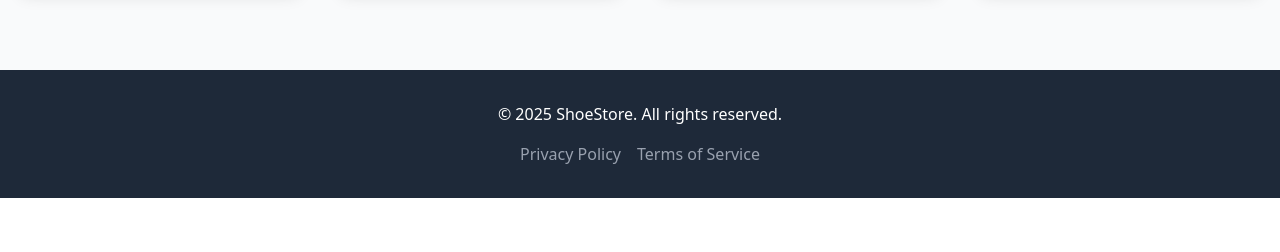
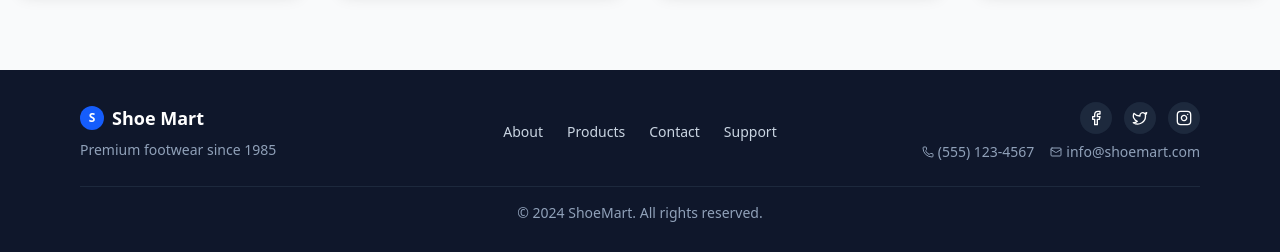
Before and after one commit to Dhana0313/Shoes-website, a React (Vite) app in the folder shoe-site/: page / in a window 1280 px wide. Shown: the part 1125-1377 px from the top of the page. Before the commit the page ends 1323 px from the top, so only its background shows below. Built offline with nearby package versions, Linux system fonts and the light colour scheme.

Commit message:
Footer page

```diff
--- a/shoe-site/src/components/Footer/Footer.jsx
+++ b/shoe-site/src/components/Footer/Footer.jsx
@@ -1,16 +1,82 @@
 import React from 'react'
 
-function Footer() {
+import { Facebook, Twitter, Instagram, Mail, Phone } from "lucide-react"
+
+const Footer = () => {
   return (
-    <footer className="bg-gray-800 text-white py-8 px-6 sm:px-8 lg:px-12 ">
-        <div className="container mx-auto text-center">
-          <p>&copy; {new Date().getFullYear()} ShoeStore. All rights reserved.</p>
-          <div className="flex justify-center space-x-4 mt-4">
-            <a href="#" className="text-gray-400 hover:text-white transition duration-300">Privacy Policy</a>
-            <a href="#" className="text-gray-400 hover:text-white transition duration-300">Terms of Service</a>
+    <footer className="bg-slate-900 text-white py-8">
+      <div className="container mx-auto px-4 max-w-6xl">
+        <div className="grid grid-cols-1 md:grid-cols-3 gap-6 items-center">
+          {/* Company Info */}
+          <div className="text-center md:text-left">
+            <div className="flex items-center justify-center md:justify-start space-x-2 mb-2">
+              <div className="w-6 h-6 bg-blue-600 rounded-full flex items-center justify-center">
+                <span className="text-white font-bold text-xs">S</span>
+              </div>
+              <h3 className="text-lg font-bold">Shoe Mart</h3>
+            </div>
+            <p className="text-slate-400 text-sm">Premium footwear since 1985</p>
+          </div>
+
+          {/* Quick Links */}
+          <div className="text-center">
+            <div className="flex flex-wrap justify-center space-x-6 text-sm">
+              <a href="#" className="text-slate-300 hover:text-white transition-colors">
+                About
+              </a>
+              <a href="#" className="text-slate-300 hover:text-white transition-colors">
+                Products
+              </a>
+              <a href="#" className="text-slate-300 hover:text-white transition-colors">
+                Contact
+              </a>
+              <a href="#" className="text-slate-300 hover:text-white transition-colors">
+                Support
+              </a>
+            </div>
+          </div>
+
+          {/* Social & Contact */}
+          <div className="text-center md:text-right">
+            <div className="flex justify-center md:justify-end space-x-3 mb-2">
+              <a
+                href="#"
+                className="w-8 h-8 bg-slate-800 rounded-full flex items-center justify-center hover:bg-blue-600 transition-colors"
+              >
+                <Facebook className="w-4 h-4" />
+              </a>
+              <a
+                href="#"
+                className="w-8 h-8 bg-slate-800 rounded-full flex items-center justify-center hover:bg-blue-600 transition-colors"
+              >
+                <Twitter className="w-4 h-4" />
+              </a>
+              <a
+                href="#"
+                className="w-8 h-8 bg-slate-800 rounded-full flex items-center justify-center hover:bg-blue-600 transition-colors"
+              >
+                <Instagram className="w-4 h-4" />
+              </a>
+            </div>
+            <div className="flex justify-center md:justify-end space-x-4 text-sm text-slate-400">
+              <span className="flex items-center space-x-1">
+                <Phone className="w-3 h-3" />
+                <span>(555) 123-4567</span>
+              </span>
+              <span className="flex items-center space-x-1">
+                <Mail className="w-3 h-3" />
+                <span>info@shoemart.com</span>
+              </span>
+            </div>
           </div>
         </div>
-      </footer>
+
+        {/* Copyright */}
+        <div className="border-t border-slate-800 mt-6 pt-4 text-center">
+          <p className="text-slate-400 text-sm">© 2024 ShoeMart. All rights reserved.</p>
+        </div>
+      </div>
+    </footer>
   )
 }
 
```
